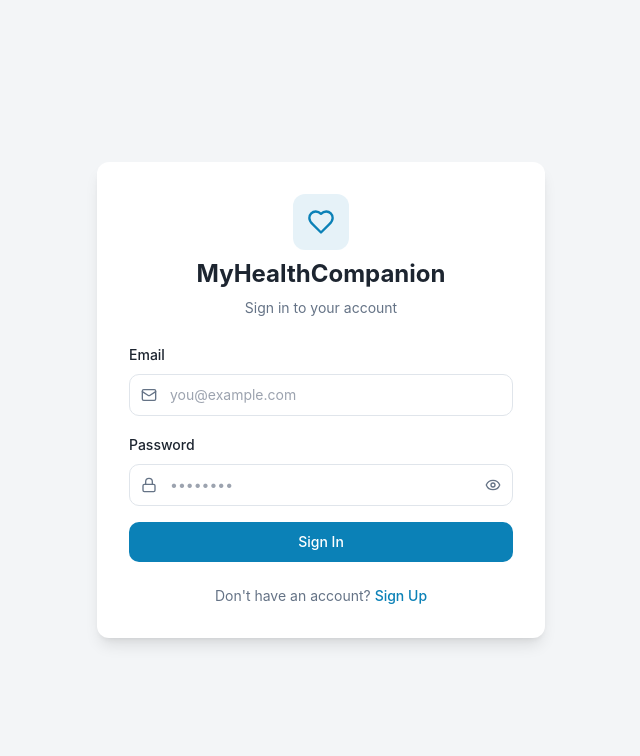
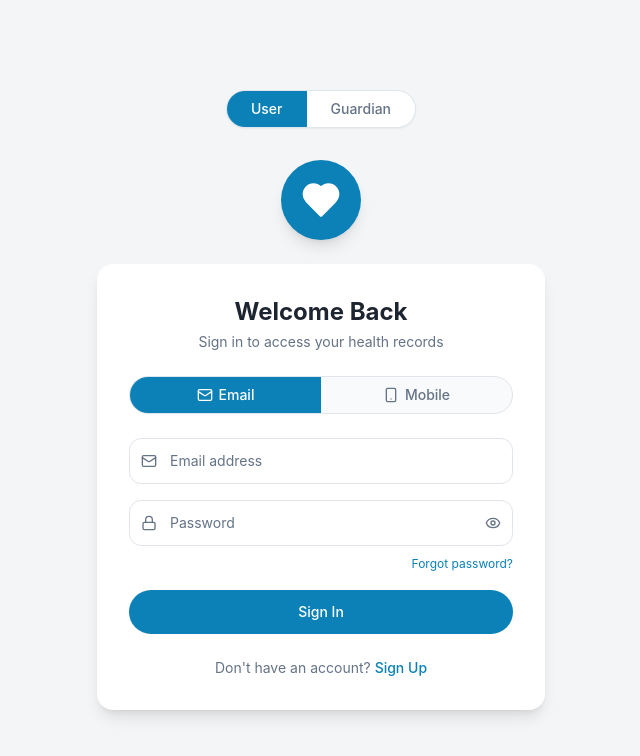
Before and after one commit to aldrinis-creator/myhealthcompanion, a React (Vite) app: page /auth in a window 1280 px wide. Shown: the top 756 px of the page, without its empty margins (319-959 px from the left). Built offline with nearby package versions, Linux system fonts and the light colour scheme.

Commit message:
Restore login page UI
Co-authored-by: aldrinis-creator <235996900+aldrinis-creator@users.noreply.github.com>

```diff
--- a/src/pages/Auth.tsx
+++ b/src/pages/Auth.tsx
@@ -1,16 +1,31 @@
 import { useState } from "react";
 import { supabase } from "@/integrations/supabase/client";
 import { toast } from "sonner";
-import { Heart, Mail, Lock, User, Eye, EyeOff } from "lucide-react";
+import { Heart, Mail, Lock, Eye, EyeOff, Smartphone, Phone } from "lucide-react";
+
+type Role = "user" | "guardian";
+type Method = "email" | "mobile";
 
 export default function AuthPage() {
+  const [role, setRole] = useState<Role>("user");
+  const [method, setMethod] = useState<Method>("email");
   const [isLogin, setIsLogin] = useState(true);
+
   const [email, setEmail] = useState("");
   const [password, setPassword] = useState("");
   const [showPw, setShowPw] = useState(false);
+
+  const [countryCode, setCountryCode] = useState("+91");
+  const [mobileNumber, setMobileNumber] = useState("");
+  const [otpSent, setOtpSent] = useState(false);
+  const [otp, setOtp] = useState("");
+
   const [loading, setLoading] = useState(false);
 
-  const handleSubmit = async (e: React.FormEvent) => {
+  const dummyEmail = (phone: string) =>
+    `${phone.replace(/\+/g, "")}@phone.myhealthcompanion.app`;
+
+  const handleEmailSubmit = async (e: React.FormEvent) => {
     e.preventDefault();
     setLoading(true);
     try {
@@ -34,22 +49,137 @@ export default function AuthPage() {
     }
   };
 
+  const handleSendOtp = async () => {
+    const fullPhone = `${countryCode}${mobileNumber}`;
+    if (mobileNumber.length < 10) {
+      toast.error("Please enter a valid mobile number");
+      return;
+    }
+    setLoading(true);
+    try {
+      const { error } = await supabase.auth.signInWithOtp({ phone: fullPhone });
+      if (error) throw error;
+      setOtpSent(true);
+      toast.success("OTP sent to your mobile number");
+    } catch (err: any) {
+      toast.error(err.message || "Failed to send OTP");
+    } finally {
+      setLoading(false);
+    }
+  };
+
+  const handleVerifyOtp = async (e: React.FormEvent) => {
+    e.preventDefault();
+    const fullPhone = `${countryCode}${mobileNumber}`;
+    setLoading(true);
+    try {
+      const { error } = await supabase.auth.verifyOtp({
+        phone: fullPhone,
+        token: otp,
+        type: "sms",
+      });
+      if (error) throw error;
+      toast.success("Welcome back!");
+    } catch (err: any) {
+      toast.error(err.message || "Invalid OTP");
+    } finally {
+      setLoading(false);
+    }
+  };
+
+  const handleForgotPassword = async () => {
+    if (!email) {
+      toast.error("Please enter your email address first");
+      return;
+    }
+    setLoading(true);
+    try {
+      const { error } = await supabase.auth.resetPasswordForEmail(email, {
+        redirectTo: `${window.location.origin}/reset-password`,
+      });
+      if (error) throw error;
+      toast.success("Password reset link sent to your email");
+    } catch (err: any) {
+      toast.error(err.message || "Failed to send reset link");
+    } finally {
+      setLoading(false);
+    }
+  };
+
   return (
-    <div className="min-h-screen flex items-center justify-center bg-muted p-4">
-      <div className="w-full max-w-md bg-card rounded-lg shadow-lg p-8 space-y-6">
-        <div className="text-center space-y-2">
-          <div className="mx-auto w-14 h-14 rounded-xl bg-primary/10 flex items-center justify-center">
-            <Heart className="w-7 h-7 text-primary" />
+    <div className="min-h-screen flex flex-col items-center justify-center bg-muted px-4 py-8">
+      {/* Role toggle */}
+      <div className="flex rounded-full border border-border bg-card shadow-sm mb-8 overflow-hidden">
+        <button
+          onClick={() => setRole("user")}
+          className={`px-6 py-2 text-sm font-medium transition-colors ${
+            role === "user"
+              ? "bg-primary text-primary-foreground"
+              : "text-muted-foreground hover:text-foreground"
+          }`}
+        >
+          User
+        </button>
+        <button
+          onClick={() => setRole("guardian")}
+          className={`px-6 py-2 text-sm font-medium transition-colors ${
+            role === "guardian"
+              ? "bg-primary text-primary-foreground"
+              : "text-muted-foreground hover:text-foreground"
+          }`}
+        >
+          Guardian
+        </button>
       </div>
-          <h1 className="text-2xl font-bold text-foreground">MyHealthCompanion</h1>
+
+      {/* Heart icon */}
+      <div className="w-20 h-20 rounded-full bg-primary flex items-center justify-center mb-6 shadow-lg">
+        <Heart className="w-10 h-10 text-primary-foreground fill-primary-foreground" />
+      </div>
+
+      {/* Card */}
+      <div className="w-full max-w-md bg-card rounded-2xl shadow-lg p-8 space-y-6">
+        {/* Heading */}
+        <div className="text-center space-y-1">
+          <h1 className="text-2xl font-bold text-foreground">
+            {isLogin ? "Welcome Back" : "Create Account"}
+          </h1>
           <p className="text-muted-foreground text-sm">
-            {isLogin ? "Sign in to your account" : "Create a new account"}
+            {isLogin
+              ? "Sign in to access your health records"
+              : "Sign up to start managing your health"}
           </p>
         </div>
 
-        <form onSubmit={handleSubmit} className="space-y-4">
-          <div className="space-y-2">
-            <label className="text-sm font-medium text-foreground">Email</label>
+        {/* Method toggle */}
+        <div className="flex rounded-full border border-border bg-muted/50 overflow-hidden">
+          <button
+            onClick={() => { setMethod("email"); setOtpSent(false); }}
+            className={`flex-1 flex items-center justify-center gap-1.5 px-4 py-2 text-sm font-medium transition-colors ${
+              method === "email"
+                ? "bg-primary text-primary-foreground"
+                : "text-muted-foreground hover:text-foreground"
+            }`}
+          >
+            <Mail className="w-4 h-4" />
+            Email
+          </button>
+          <button
+            onClick={() => { setMethod("mobile"); setOtpSent(false); }}
+            className={`flex-1 flex items-center justify-center gap-1.5 px-4 py-2 text-sm font-medium transition-colors ${
+              method === "mobile"
+                ? "bg-primary text-primary-foreground"
+                : "text-muted-foreground hover:text-foreground"
+            }`}
+          >
+            <Smartphone className="w-4 h-4" />
+            Mobile
+          </button>
+        </div>
+
+        {/* Email form */}
+        {method === "email" && (
+          <form onSubmit={handleEmailSubmit} className="space-y-4">
             <div className="relative">
               <Mail className="absolute left-3 top-1/2 -translate-y-1/2 h-4 w-4 text-muted-foreground" />
               <input
@@ -57,14 +187,12 @@ export default function AuthPage() {
                 required
                 value={email}
                 onChange={(e) => setEmail(e.target.value)}
-                className="w-full pl-10 pr-4 py-2.5 rounded-md border border-input bg-background text-foreground text-sm focus:outline-none focus:ring-2 focus:ring-ring"
-                placeholder="you@example.com"
+                className="w-full pl-10 pr-4 py-3 rounded-xl border border-input bg-background text-foreground text-sm focus:outline-none focus:ring-2 focus:ring-ring placeholder:text-muted-foreground"
+                placeholder="Email address"
               />
             </div>
-          </div>
 
-          <div className="space-y-2">
-            <label className="text-sm font-medium text-foreground">Password</label>
+            <div className="space-y-1">
               <div className="relative">
                 <Lock className="absolute left-3 top-1/2 -translate-y-1/2 h-4 w-4 text-muted-foreground" />
                 <input
@@ -73,27 +201,127 @@ export default function AuthPage() {
                   minLength={6}
                   value={password}
                   onChange={(e) => setPassword(e.target.value)}
-                className="w-full pl-10 pr-10 py-2.5 rounded-md border border-input bg-background text-foreground text-sm focus:outline-none focus:ring-2 focus:ring-ring"
-                placeholder="••••••••"
+                  className="w-full pl-10 pr-10 py-3 rounded-xl border border-input bg-background text-foreground text-sm focus:outline-none focus:ring-2 focus:ring-ring placeholder:text-muted-foreground"
+                  placeholder="Password"
                 />
-              <button type="button" onClick={() => setShowPw(!showPw)} className="absolute right-3 top-1/2 -translate-y-1/2 text-muted-foreground hover:text-foreground">
+                <button
+                  type="button"
+                  onClick={() => setShowPw(!showPw)}
+                  className="absolute right-3 top-1/2 -translate-y-1/2 text-muted-foreground hover:text-foreground"
+                >
                   {showPw ? <EyeOff className="h-4 w-4" /> : <Eye className="h-4 w-4" />}
                 </button>
               </div>
+              {isLogin && (
+                <div className="text-right">
+                  <button
+                    type="button"
+                    onClick={handleForgotPassword}
+                    className="text-xs text-primary hover:underline"
+                  >
+                    Forgot password?
+                  </button>
+                </div>
+              )}
             </div>
 
             <button
               type="submit"
               disabled={loading}
-            className="w-full py-2.5 rounded-md bg-primary text-primary-foreground font-medium text-sm hover:bg-primary/90 disabled:opacity-50 transition-colors"
+              className="w-full py-3 rounded-full bg-primary text-primary-foreground font-medium text-sm hover:bg-primary/90 disabled:opacity-50 transition-colors"
             >
               {loading ? "Please wait…" : isLogin ? "Sign In" : "Sign Up"}
             </button>
           </form>
+        )}
 
+        {/* Mobile form */}
+        {method === "mobile" && !otpSent && (
+          <div className="space-y-4">
+            <div className="flex gap-2">
+              <div className="relative w-24">
+                <Phone className="absolute left-3 top-1/2 -translate-y-1/2 h-4 w-4 text-muted-foreground" />
+                <select
+                  value={countryCode}
+                  onChange={(e) => setCountryCode(e.target.value)}
+                  className="w-full pl-10 pr-2 py-3 rounded-xl border border-input bg-background text-foreground text-sm focus:outline-none focus:ring-2 focus:ring-ring appearance-none"
+                >
+                  <option value="+91">+91</option>
+                  <option value="+1">+1</option>
+                  <option value="+44">+44</option>
+                  <option value="+61">+61</option>
+                  <option value="+971">+971</option>
+                </select>
+              </div>
+              <div className="relative flex-1">
+                <Smartphone className="absolute left-3 top-1/2 -translate-y-1/2 h-4 w-4 text-muted-foreground" />
+                <input
+                  type="tel"
+                  value={mobileNumber}
+                  onChange={(e) => setMobileNumber(e.target.value.replace(/\D/g, ""))}
+                  className="w-full pl-10 pr-4 py-3 rounded-xl border border-input bg-background text-foreground text-sm focus:outline-none focus:ring-2 focus:ring-ring placeholder:text-muted-foreground"
+                  placeholder="Mobile number"
+                  maxLength={10}
+                />
+              </div>
+            </div>
+
+            <button
+              type="button"
+              onClick={handleSendOtp}
+              disabled={loading}
+              className="w-full py-3 rounded-full bg-primary text-primary-foreground font-medium text-sm hover:bg-primary/90 disabled:opacity-50 transition-colors"
+            >
+              {loading ? "Sending…" : "Send OTP"}
+            </button>
+          </div>
+        )}
+
+        {/* OTP verification */}
+        {method === "mobile" && otpSent && (
+          <form onSubmit={handleVerifyOtp} className="space-y-4">
+            <p className="text-sm text-muted-foreground text-center">
+              Enter the 6-digit OTP sent to {countryCode}{mobileNumber}
+            </p>
+            <div className="relative">
+              <Lock className="absolute left-3 top-1/2 -translate-y-1/2 h-4 w-4 text-muted-foreground" />
+              <input
+                type="text"
+                inputMode="numeric"
+                maxLength={6}
+                required
+                value={otp}
+                onChange={(e) => setOtp(e.target.value.replace(/\D/g, ""))}
+                className="w-full pl-10 pr-4 py-3 rounded-xl border border-input bg-background text-foreground text-sm focus:outline-none focus:ring-2 focus:ring-ring placeholder:text-muted-foreground text-center tracking-[0.5em]"
+                placeholder="000000"
+              />
+            </div>
+
+            <button
+              type="submit"
+              disabled={loading}
+              className="w-full py-3 rounded-full bg-primary text-primary-foreground font-medium text-sm hover:bg-primary/90 disabled:opacity-50 transition-colors"
+            >
+              {loading ? "Verifying…" : "Verify & Sign In"}
+            </button>
+
+            <button
+              type="button"
+              onClick={() => { setOtpSent(false); setOtp(""); }}
+              className="w-full text-xs text-muted-foreground hover:text-foreground"
+            >
+              ← Change number
+            </button>
+          </form>
+        )}
+
+        {/* Toggle sign in / sign up */}
         <p className="text-center text-sm text-muted-foreground">
           {isLogin ? "Don't have an account?" : "Already have an account?"}{" "}
-          <button onClick={() => setIsLogin(!isLogin)} className="text-primary font-medium hover:underline">
+          <button
+            onClick={() => { setIsLogin(!isLogin); setOtpSent(false); }}
+            className="text-primary font-medium hover:underline"
+          >
             {isLogin ? "Sign Up" : "Sign In"}
           </button>
         </p>
```
Lines whose indentation alone changed are shown as unchanged.
